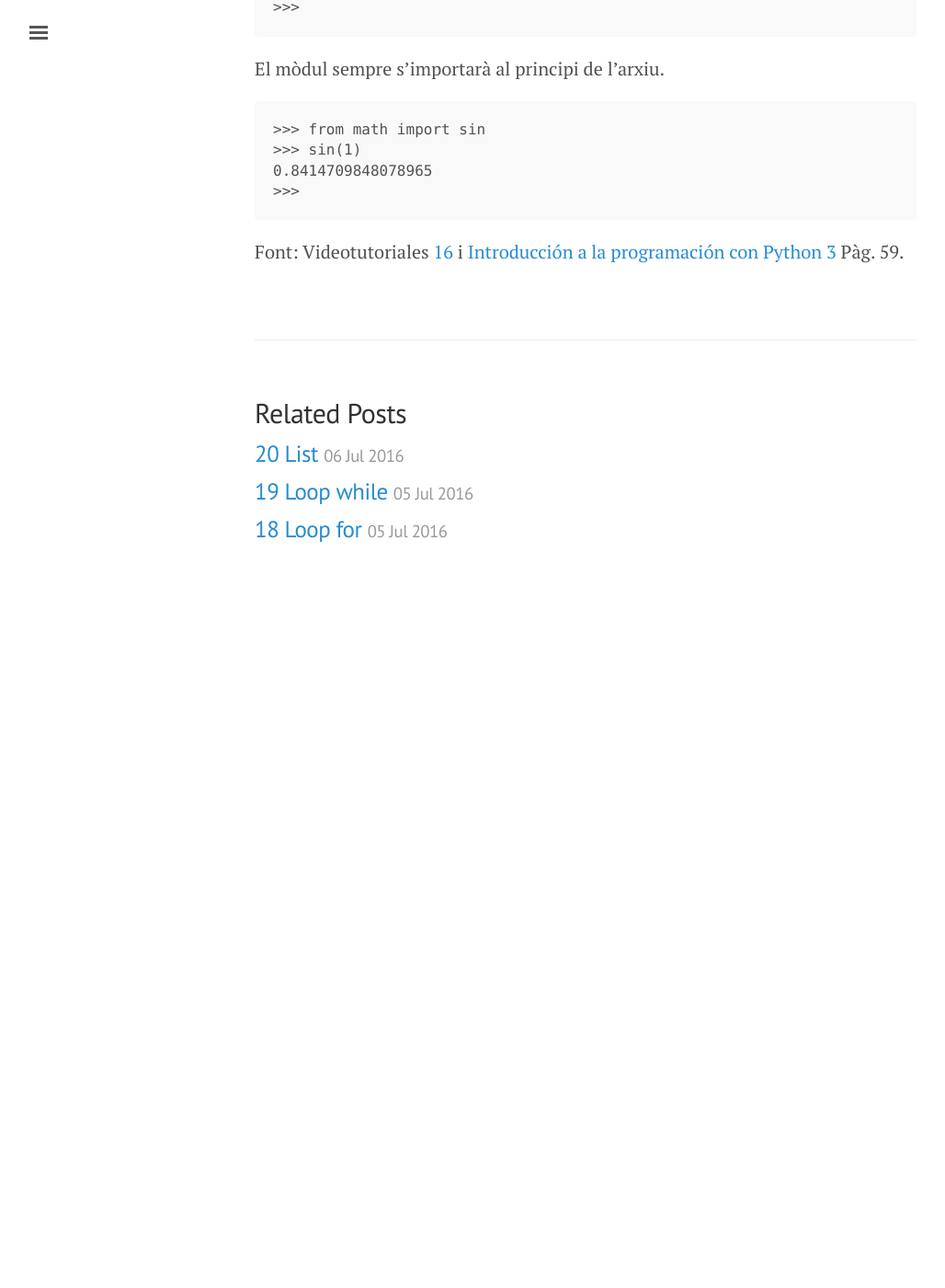
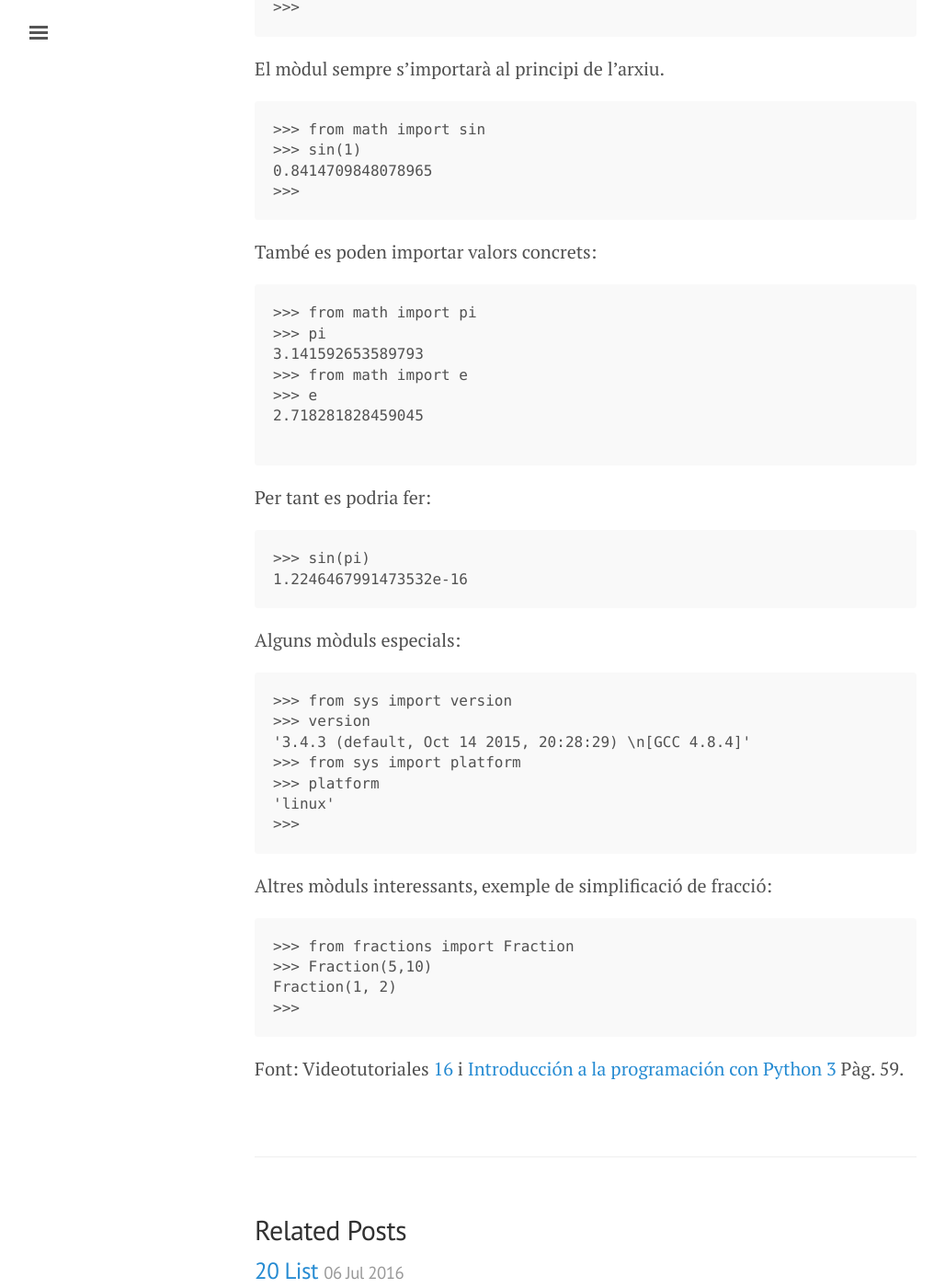
Before and after one commit to inclusa/python, a Jekyll site: the page built from _posts/2016-07-04-moduls.md, in a window 1280 px wide and 1400 px high, scrolled down 1648 px. Shown: the whole window at 92% size, without its empty margins (3-1031 px from the left). Built offline with Jekyll 4.4.1, drawn with Linux system fonts in a browser that asks for light colours; before the commit the page ends 2300 px from its top, so only the background shows below that.

Commit message:
Moduls 02 actualitzat

````diff
--- a/_posts/2016-07-04-moduls.md
+++ b/_posts/2016-07-04-moduls.md
@@ -48,4 +48,43 @@ El mòdul sempre s'importarà al principi de l'arxiu.
 >>>
 ```
 
+També es poden importar valors concrets:
+
+```
+>>> from math import pi
+>>> pi
+3.141592653589793
+>>> from math import e
+>>> e
+2.718281828459045
+
+```
+
+Per tant es podria fer:
+
+    >>> sin(pi)
+    1.2246467991473532e-16
+
+
+Alguns mòduls especials:
+
+```
+>>> from sys import version
+>>> version
+'3.4.3 (default, Oct 14 2015, 20:28:29) \n[GCC 4.8.4]'
+>>> from sys import platform
+>>> platform
+'linux'
+>>>
+```
+Altres mòduls interessants, exemple de simplificació de fracció:
+
+```
+>>> from fractions import Fraction
+>>> Fraction(5,10)
+Fraction(1, 2)
+>>>
+```
+
+
 Font: Videotutoriales [16](https://www.youtube.com/watch?v=UKi5g9xnXf0&list=PLEtcGQaT56chpYflEjBWRodHJNJN8EKpO&index=17) i [Introducción a la programación con Python 3](http://repositori.uji.es/xmlui/bitstream/handle/10234/102653/s93.pdf?sequence=1) Pàg. 59.
````
